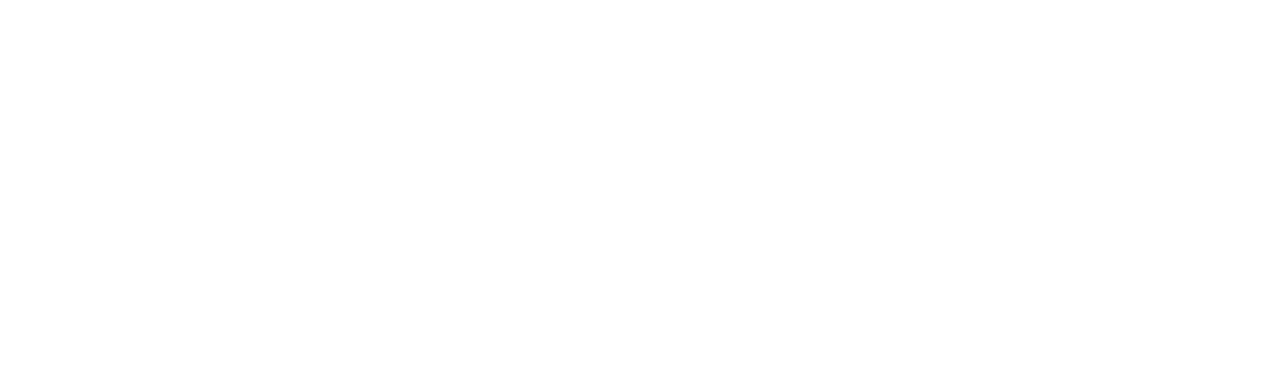
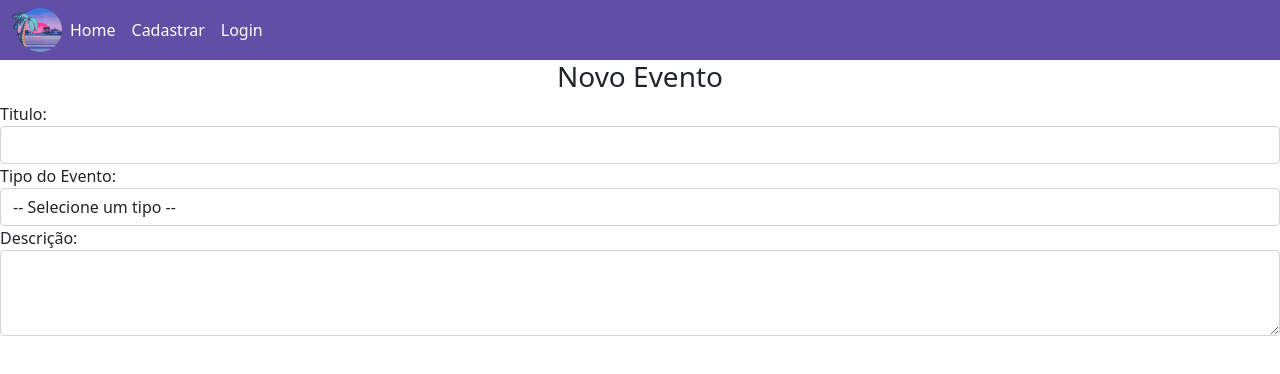
Before and after one commit to GabrielZilioti/Site_de_Eventos, a React (Create React App) app in the folder eventos/: page /eventocadastro in a window 1280 px wide. Shown: the top 374 px of the page. Built offline with nearby package versions, Linux system fonts and the light colour scheme.

Commit message:
Cadastro de evento
Criação da tela de cadastro de evento

```diff
--- a/eventos/src/App.js
+++ b/eventos/src/App.js
@@ -9,7 +9,8 @@
 import Home from './view/home'
 import Navbar from './componentes/navbar'
 import { isModuleDeclaration } from '@babel/types';
-import UsuarioRecuperarSenha from './view/usuario-recuperar-senha'
+import UsuarioRecuperarSenha from './view/usuario-recuperar-senha';
+import EventoCadastro from './view/evento-cadastro';
 
 function App() {
   return (
@@ -19,6 +20,7 @@
         <Route exact path='/novousuario' component={NovoUsuario} />
         <Route exact path='/login' component={Login} />
         <Route exact path='/usuariorecuperarsenha' component={UsuarioRecuperarSenha} />
+        <Route exact path='/eventocadastro' component={EventoCadastro}/>
       </Router>
     </Provider>
   );
--- a/eventos/src/componentes/navbar/index.js
+++ b/eventos/src/componentes/navbar/index.js
@@ -22,7 +22,7 @@
               useSelector(state => state.usuarioLogado) > 0 ?
               <>
                 <li className="nav-item">
-                    <a className="nav-link" aria-current="page" href="">Publicar Evento</a>
+                    <a className="nav-link" aria-current="page" href="eventocadastro">Publicar Evento</a>
                 </li>
                 <li className="nav-item">
                     <a className="nav-link" aria-current="page" href="">Meus Eventos</a>
--- a/eventos/src/view/evento-cadastro/index.js
+++ b/eventos/src/view/evento-cadastro/index.js
@@ -4,10 +4,50 @@
 import {Link} from 'react-router-dom';
 
 import firebase from '../../config/firebase';
+import Navbar from '../../componentes/navbar';
 
 function EventoCadastro(){
+
+
+
+
     return(
-        <h1>Cadastro de Eventos</h1>
+        <>
+        <Navbar/>
+        <div className="col-12">
+            <div className="row">
+                <h3 className="mx-auto font-height-bold text-center">Novo Evento</h3>
+            </div>
+            <form>
+                <div className="form-group">
+                    <label>Titulo:</label>
+                    <input type="text" className="form-control"/>
+                </div>
+
+                <div className="form-group">
+                    <label>Tipo do Evento:</label>
+                    <select className="form-control">
+                        <option disabled selected value>-- Selecione um tipo --</option>
+                        <option>Festa</option>
+                        <option>Teatro</option>
+                        <option>Show</option>
+                        <option>Evento</option>
+                    </select>
+                </div>
+
+                <div className="form-group">
+                    <label>Descrição:</label>
+                    <textarea type="text" className="form-control"rows="3"/>
+                </div>
+
+            </form>
+
+        </div>
+
+
+
+        </>
+
     )
 }
 
--- a/eventos/src/view/login/index.js
+++ b/eventos/src/view/login/index.js
@@ -33,7 +33,6 @@
 
     return(
         <>
-        <Navbar/>
         <div className="login-content d-flex align-items-center">
             {useSelector(state => state.usuarioLogado) > 0 ? <Redirect to='/' /> : null}
                 <form className="form-signin mx-auto">
```
Also changed, not shown: 1 other file (tests, documents, lock files or other folders).
